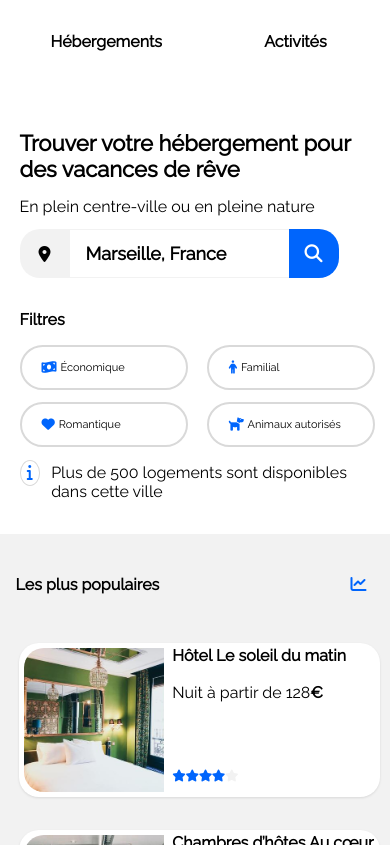
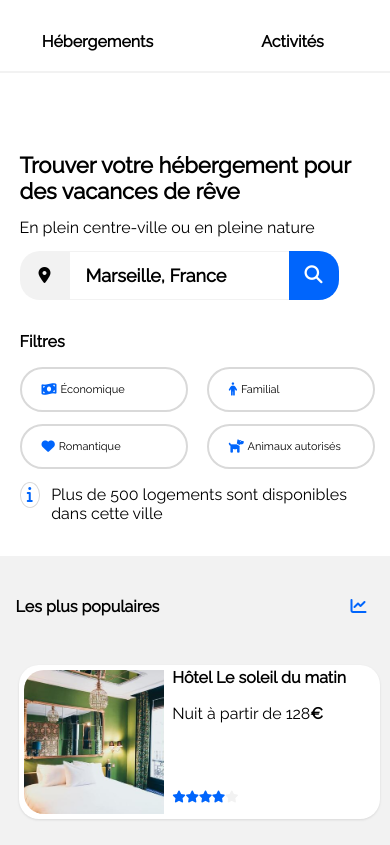
Before and after one commit to ArnaudR63/Projet-2-OpenClassrooms, a plain HTML site: page index.html in a window 390 px wide. Shown: the part 35-880 px from the top of the page. Drawn offline with Linux system fonts and the light colour scheme.

Commit message:
Update style.css

```diff
--- a/CSS/style.css
+++ b/CSS/style.css
@@ -482,6 +482,11 @@ a.property:nth-child(3) {
 
 @media screen and (max-width: 767px) {
 
+
+    #header {
+        padding-left: 0%;
+    }
+
     main {
         padding: 0%;
     }
@@ -519,6 +524,11 @@ a.property:nth-child(3) {
         text-align: center;
         text-align: -moz-center;
         text-align: -webkit-center;
+    }
+
+    #menu a {
+        border-bottom: 2px solid #f2f2f2;
+        padding-bottom: 10%;
     }
 
     #menu a:hover {
@@ -666,7 +676,7 @@ a.property:nth-child(3) {
     }
 }
 
-@media screen and (min-width: 993px) {
+@media screen and (min-width: 992px) {
 
     .property,
     .populaires {
```
